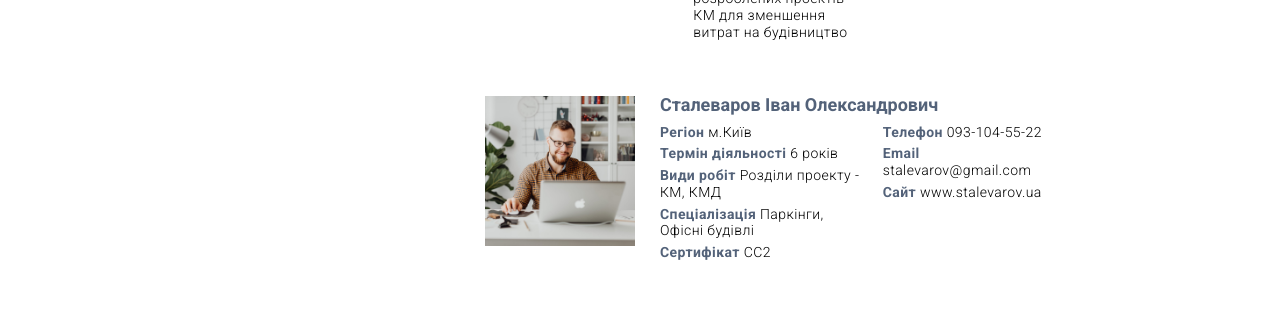
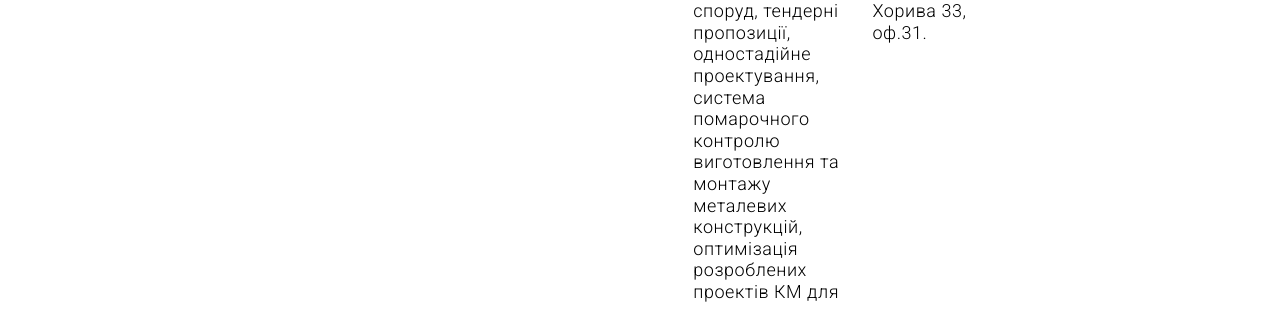
Before and after one commit to vdovkin/USCC-catalog-engineers, a plain HTML site: page index.html in a window 1280 px wide. Shown: the part 898-1207 px from the top of the page. Drawn offline with Linux system fonts and the light colour scheme.

Commit message:
small style change

```diff
--- a/static/css/style.css
+++ b/static/css/style.css
@@ -36,7 +36,7 @@
 .card-title{
     color: #536279;
     font-weight: bold;
-    font-size: 18px;
+    font-size: 22px;
     display: block;
     margin-bottom: 10px;
 }
@@ -46,7 +46,7 @@
 }
 
 .card p{
-    font-size: 14px;
+    font-size: 18px;
     padding-bottom: 5px;
 }
 
```
Also changed, not shown: personal.html (+0 -2 lines).
